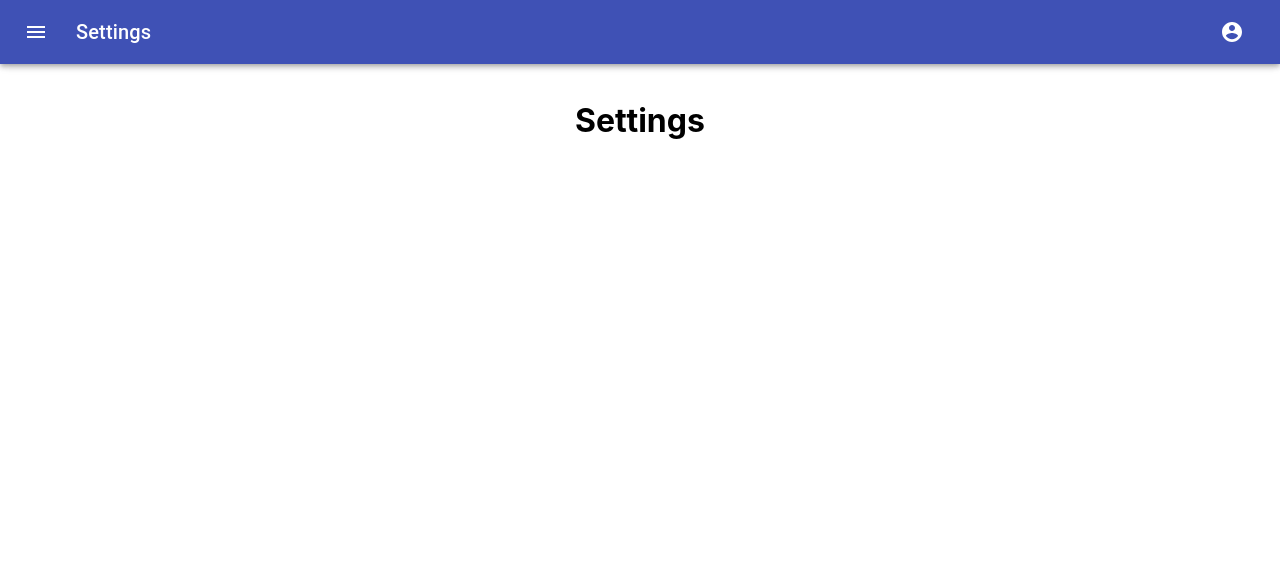
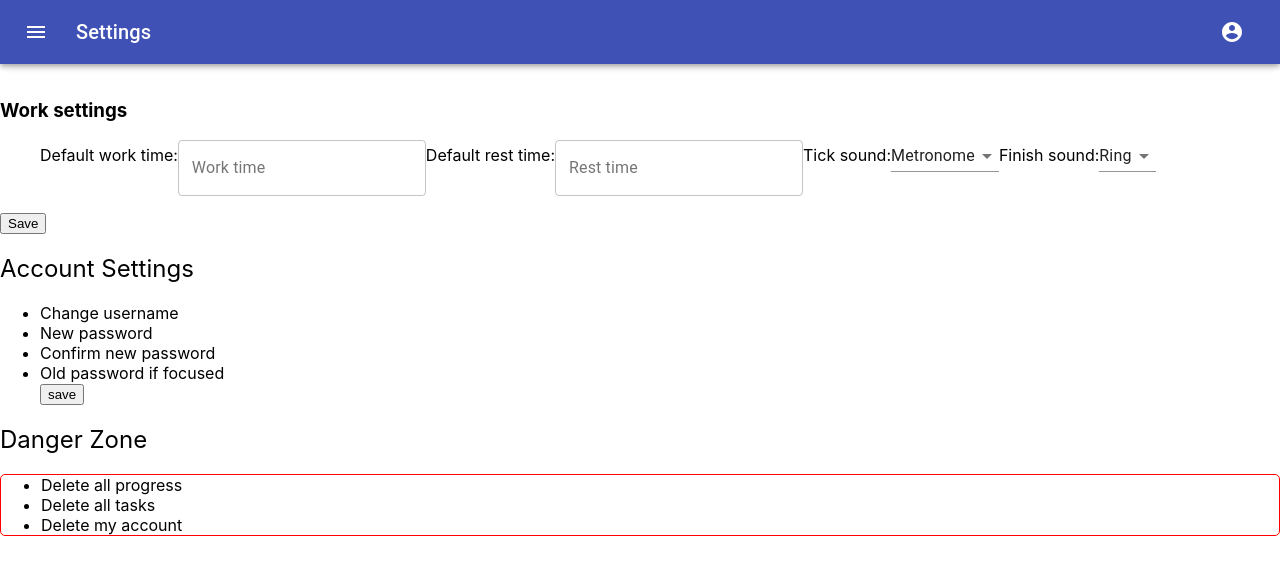
Before and after one commit to MetaMmodern/Pomodorro, a React (Create React App) app in the folder client/: page /settings in a window 1280 px wide. Shown: the top 574 px of the page. Built offline with nearby package versions, Linux system fonts and the light colour scheme; sample sign-in values are in the browser's storage; the HTML template or start-up script is replaced by a standard one.

Commit message:
add basic structure

```diff
--- /dev/null
+++ b/client/src/components/Account/DangerZoneSettings/DangerZoneSettings.js
@@ -0,0 +1,16 @@
+import React from "react";
+
+const DangerZoneSettings = () => {
+  return (
+    <div>
+      <h2 style={{ fontWeight: "400" }}>Danger Zone</h2>
+      <ul style={{ border: "1px solid red", borderRadius: "5px" }}>
+        <li>Delete all progress</li>
+        <li>Delete all tasks</li>
+        <li>Delete my account</li>
+      </ul>
+    </div>
+  );
+};
+
+export default DangerZoneSettings;
--- /dev/null
+++ b/client/src/components/AccountSettings/AccountSettings.js
@@ -0,0 +1,21 @@
+import React from "react";
+import DangerZoneSettings from "../Account/DangerZoneSettings/DangerZoneSettings";
+
+const AccountSettings = () => {
+  return (
+    <>
+      <h2 style={{ fontWeight: "400" }}>Account Settings</h2>
+
+      <ul>
+        <li>Change username</li>
+        <li>New password</li>
+        <li>Confirm new password</li>
+        <li>Old password if focused</li>
+        <button>save</button>
+      </ul>
+      <DangerZoneSettings />
+    </>
+  );
+};
+
+export default AccountSettings;
--- /dev/null
+++ b/client/src/components/WorkSettings/WorkSettings.js
@@ -0,0 +1,59 @@
+import React, { useState } from "react";
+import { TextField, Select, MenuItem } from "@material-ui/core";
+
+const WorkSettings = () => {
+  const [tickSound, setTickSound] = useState("Metronome");
+  const [finishSound, setFinishSound] = useState("Ring");
+  const handleChangeTick = (e) => {
+    setTickSound(e.target.value);
+  };
+  const handleChangeFinish = (e) => {
+    setFinishSound(e.target.value);
+  };
+  return (
+    <>
+      <h3>Work settings</h3>
+      <ul>
+        Default work time:
+        <TextField
+          id="workTime"
+          label="Work time"
+          variant="outlined"
+          type="number"
+        />
+        Default rest time:
+        <TextField
+          id="restTime"
+          label="Rest time"
+          variant="outlined"
+          type="number"
+        />
+        Tick sound:
+        <Select
+          labelId="demo-simple-select-label"
+          id="tick"
+          value={tickSound}
+          onChange={handleChangeTick}
+        >
+          <MenuItem value={"Metronome"}>Metronome</MenuItem>
+          <MenuItem value={"Raindrop"}>Raindrop</MenuItem>
+          <MenuItem value={"Laser"}>Laser</MenuItem>
+        </Select>
+        Finish sound:
+        <Select
+          labelId="demo-simple-select-label"
+          id="finish"
+          value={finishSound}
+          onChange={handleChangeFinish}
+        >
+          <MenuItem value={"Ring"}>Ring</MenuItem>
+          <MenuItem value={"Bong"}>Bong</MenuItem>
+          <MenuItem value={"Hey"}>Hey</MenuItem>
+        </Select>
+      </ul>
+      <button>Save</button>
+    </>
+  );
+};
+
+export default WorkSettings;
--- a/client/src/pages/SettingsPage/SettingsPage.js
+++ b/client/src/pages/SettingsPage/SettingsPage.js
@@ -1,11 +1,14 @@
-import React from "react";
+import React, { useState } from "react";
 
 import useStyles from "./SettingsPage.style";
+import WorkSettings from "../../components/WorkSettings/WorkSettings";
+import AccountSettings from "../../components/AccountSettings/AccountSettings";
 export default function SettingsPage() {
   const classes = useStyles();
   return (
     <div className={classes.Settings}>
-      <h1>Settings</h1>
+      <WorkSettings />
+      <AccountSettings />
     </div>
   );
 }
--- a/client/src/pages/SettingsPage/SettingsPage.style.js
+++ b/client/src/pages/SettingsPage/SettingsPage.style.js
@@ -4,9 +4,6 @@ export default makeStyles((theme) => {
   const standartPadding = 16;
   return {
     Settings: {
-      display: "flex",
-      flexDirection: "column",
-      alignItems: "center",
       paddingTop: 56 + standartPadding,
       [`${theme.breakpoints.up("xs")} and (orientation: landscape)`]: {
         paddingTop: 48 + standartPadding,
```
Also changed, not shown: client/src/components/Account/DangerZoneSettings/DangerZoneSettings.style.js (added), client/src/components/AccountSettings/AccountSettings.style.js (added), client/src/components/WorkSettings/WorkSettings.style.js (added).
